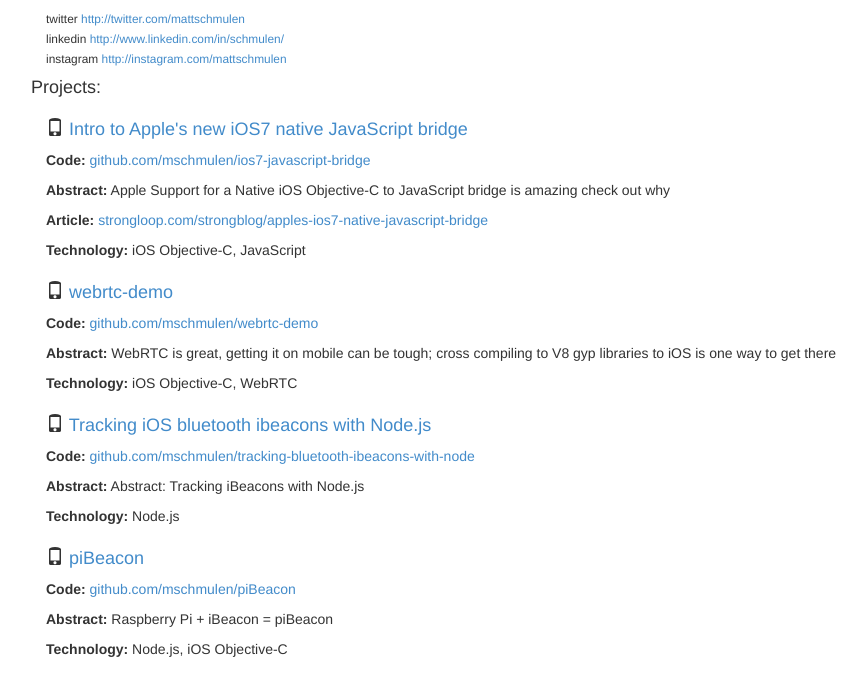
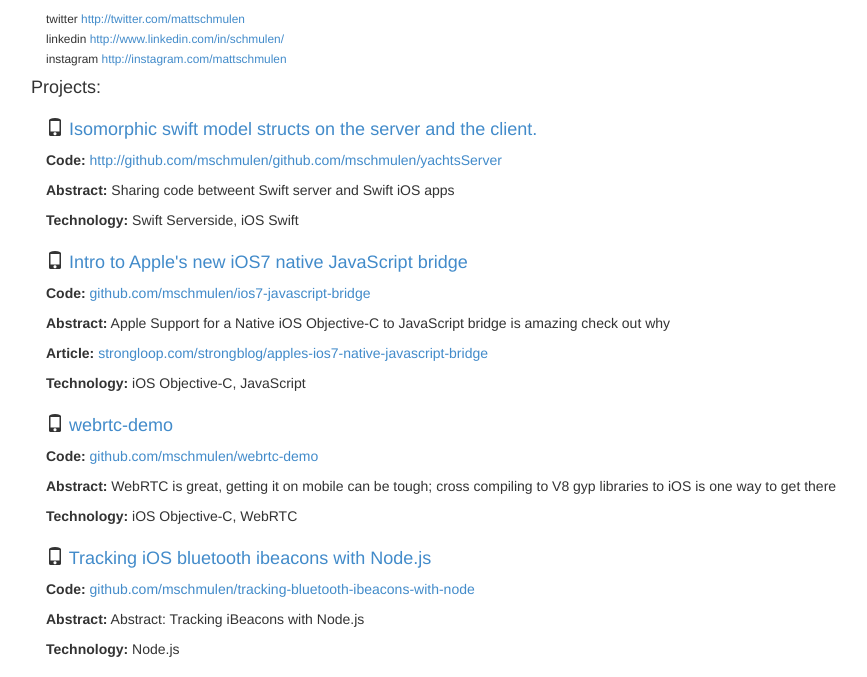
Before and after one commit to mschmulen/mschmulen.github.io, a plain HTML site: page index.html in a window 1280 px wide. Shown: the part 102-779 px from the top of the page, without its empty margins (24-891 px from the left). Drawn offline with nearby package versions, Linux system fonts and the light colour scheme.

Commit message:
server swift project

```diff
--- a/index.html
+++ b/index.html
@@ -31,6 +31,17 @@
 
       <div class="row">
         <h4>Projects: </h4>
+
+        <div class="col-lg-12">
+          <h4>
+		<i class="glyphicon glyphicon-phone"></i> <a href="http://github.com/mschmulen/github.com/mschmulen/yachtsServer"> Isomorphic swift model structs on the server and the client.</a> </h4>
+
+		<p><b>Code:</b> <a href="http://github.com/mschmulen/github.com/mschmulen/yachtsServer">  http://github.com/mschmulen/github.com/mschmulen/yachtsServer </a> <p>
+
+        <p><b>Abstract:</b> Sharing code betweent Swift server and Swift iOS apps</p>
+		<p><b>Technology:</b> Swift Serverside, iOS Swift <p>
+        </div>
+
 
         <div class="col-lg-12">
           <h4>
```
